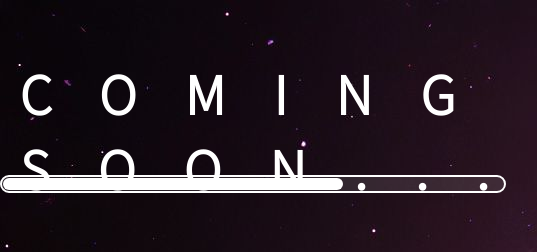
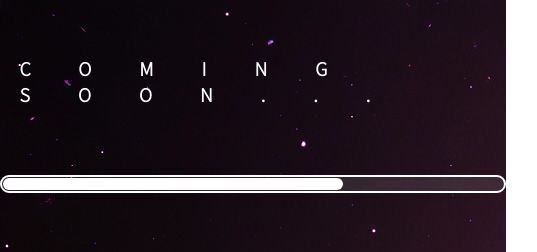
Before and after one commit to imdiode/ComingSoon, a plain HTML site: page index.html in a window 390 px wide. Shown: the top 252 px of the page, 537 px wide, since content can reach past the window. Drawn offline with Linux system fonts and the light colour scheme.

Commit message:
heading responsive

```diff
--- a/comingsoon.css
+++ b/comingsoon.css
@@ -69,3 +69,9 @@ div {
 .iconify:hover {
     color: rgba(255, 255, 255, 0.596);
 }
+
+@media screen and (max-width: 600px) {
+    #ComingSoon {
+        font-size: large;
+    }
+}
```
